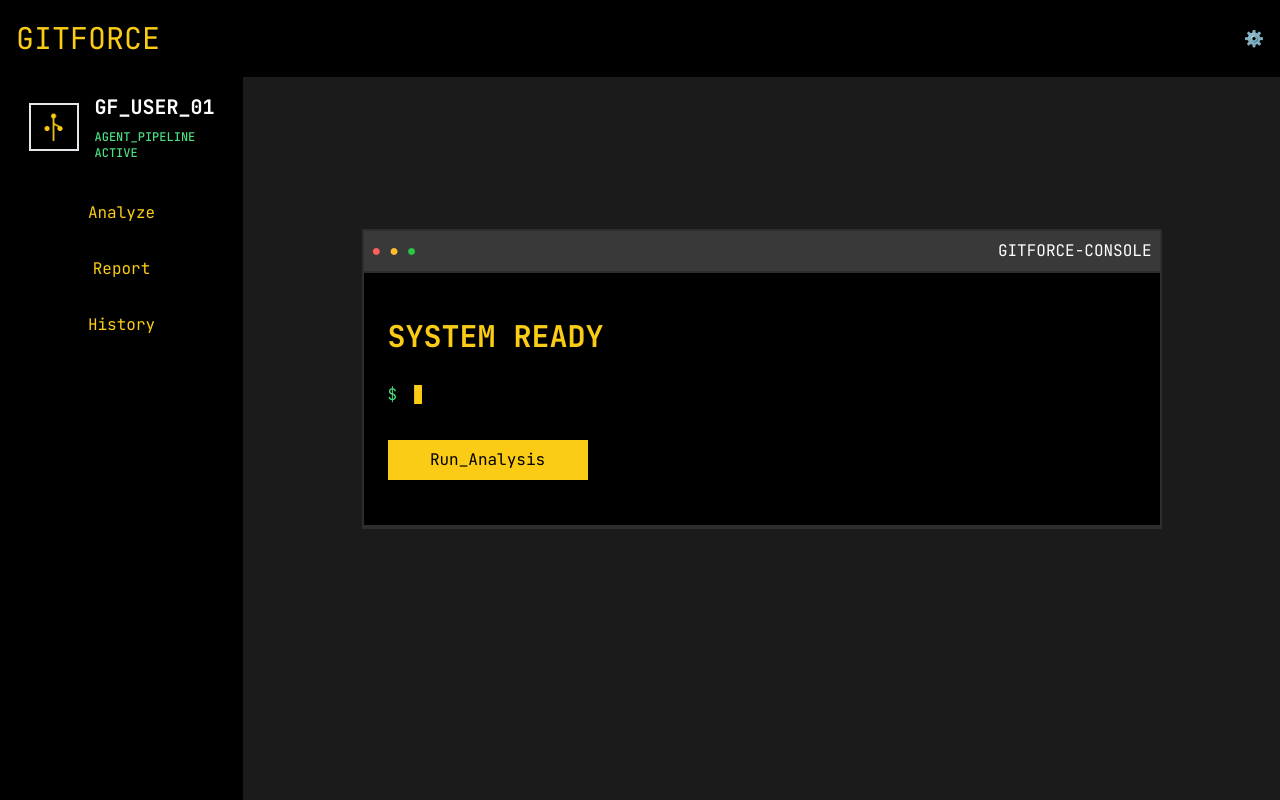
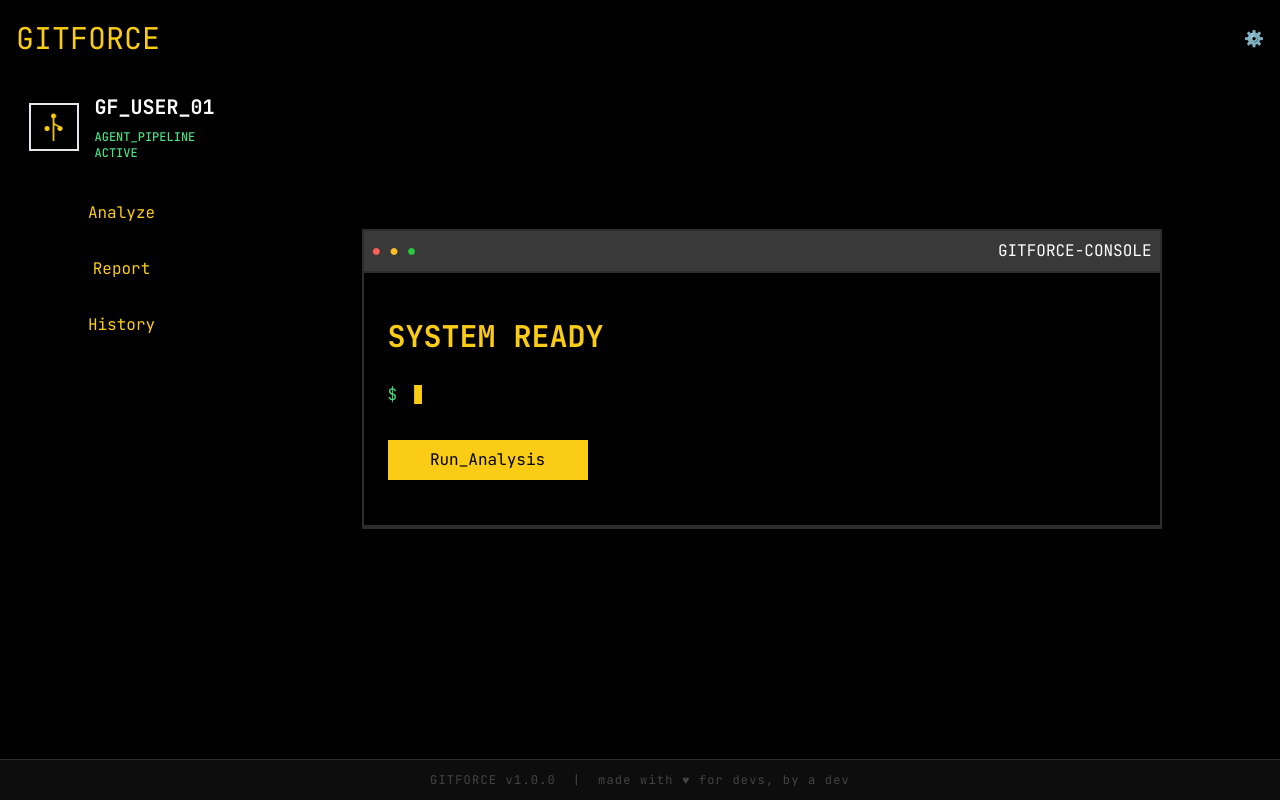
Before and after one commit to Just1MoreCommit/GitForce, a React (Vite) app: page / in a window 1280 px wide. Shown: the top 800 px of the page. Built offline with nearby package versions, Linux system fonts and the light colour scheme.

Commit message:
landing page complete, revamped ui: minimalistic, removed borders, added footer.

```diff
--- a/src/App.jsx
+++ b/src/App.jsx
@@ -7,13 +7,22 @@ function App() {
   return (
     <>
       <Navbar/>
-      <div className='flex'>
+      <div className='flex bg-[#000000]'>
         <Sidebar/>
-        <div className='flex justify-center w-screen bg-[#1C1B1B] min-h-screen pt-[15vh]'>
+        <div className='flex justify-center w-screen bg-[#000000] min-h-screen pt-[15vh]'>
           <Terminal/>
         </div>
 
       </div>
+
+      <div className="flex flex-col min-h-screen pb-10">
+
+        <footer className="fixed bottom-0 w-full py-3 border-t border-[#2D2D2D] text-center font-mono bg-[#0D0D0D]">
+            <p className="text-[#444444] text-xs tracking-widest">
+                GITFORCE v1.0.0 &nbsp;|&nbsp; made with ♥ for devs, by a dev
+            </p>
+        </footer>
+  </div>
 
     </>
   )
```
